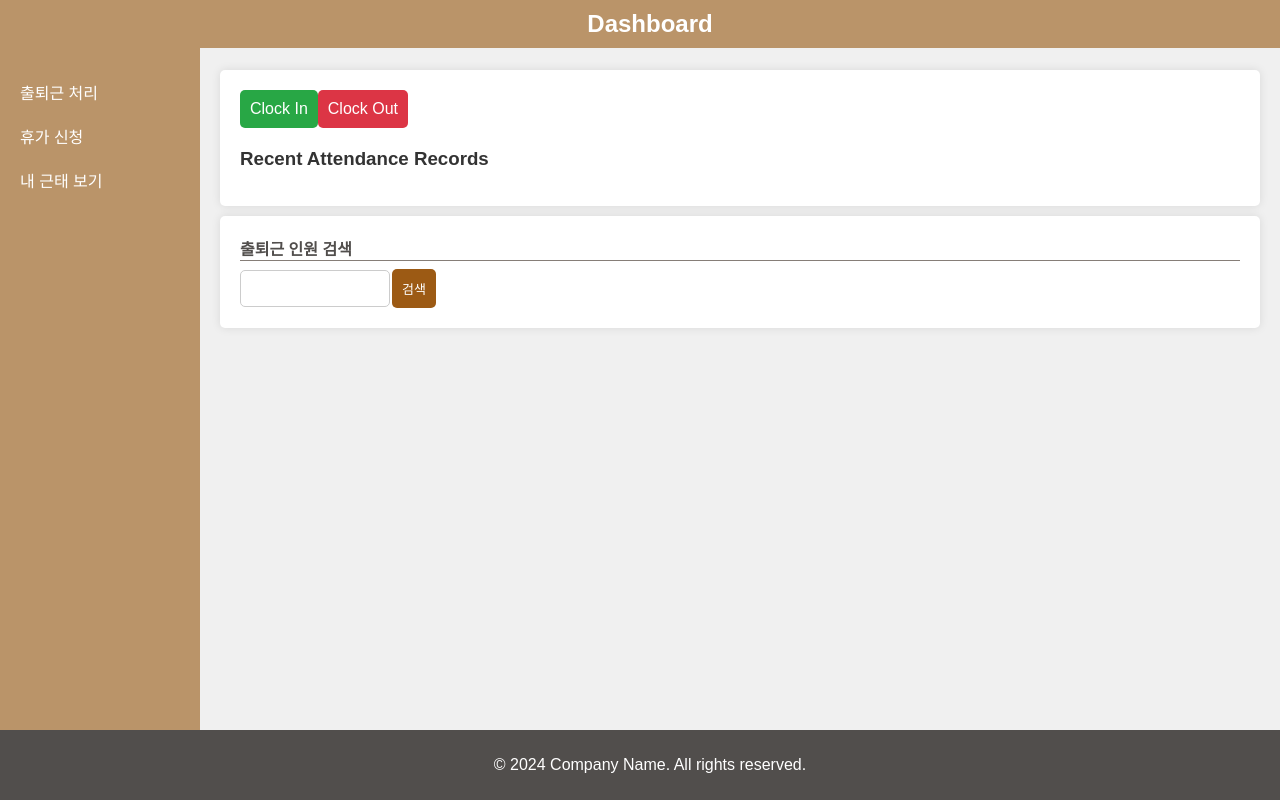
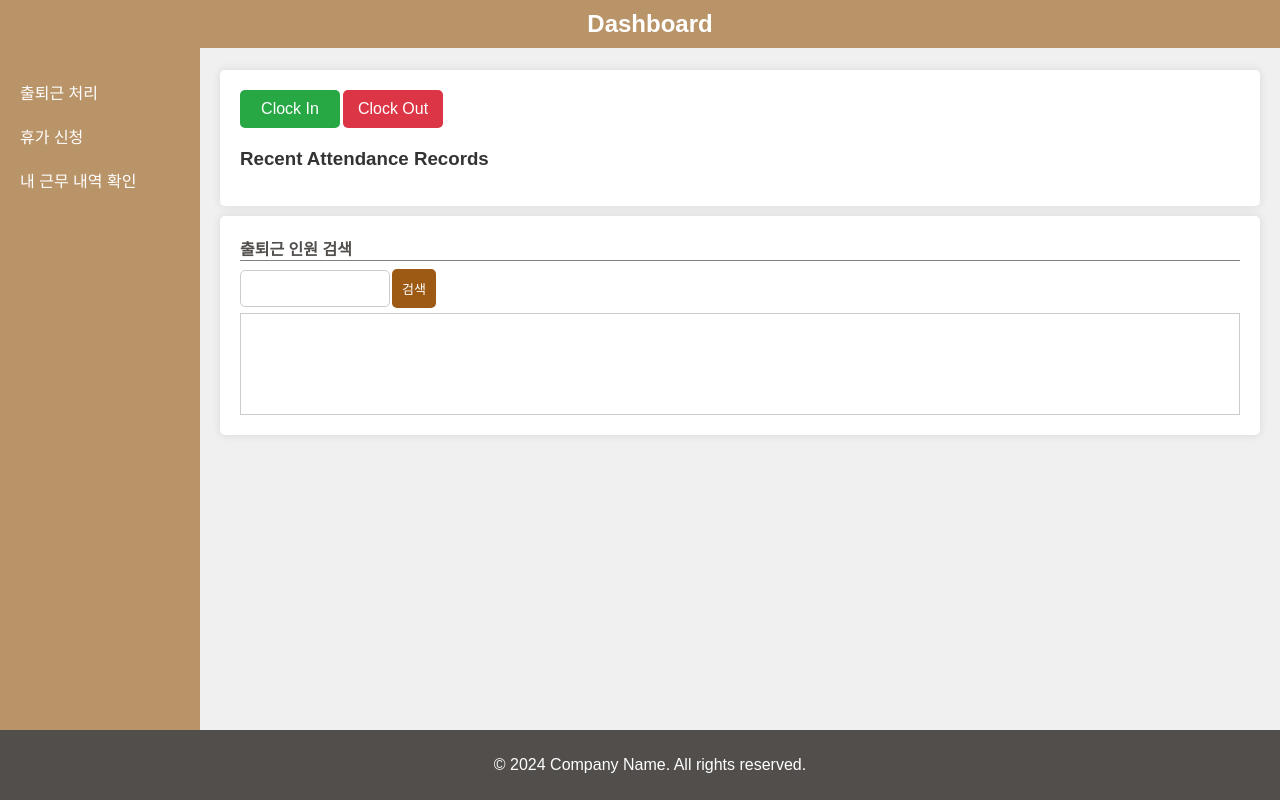
Before and after one commit to jang-sw/Commuting-system-front, a Vue app: page / in a window 1280 px wide. Built offline with nearby package versions, Linux system fonts and the light colour scheme.

Commit message:
라우터 설정 등

```diff
--- /dev/null
+++ b/src/components/Error.vue
@@ -0,0 +1,12 @@
+<template>
+    <div>
+      <h1>Something Wrong :(</h1>
+      <p>There seems to be an error. Please try again later or contact support.</p>
+    </div>
+  </template>
+
+  <script lang="ts">
+    export default {
+        name: 'ErrorComponent',
+    };
+  </script>
--- a/src/components/layouts/Header.vue
+++ b/src/components/layouts/Header.vue
@@ -1,13 +1,15 @@
 <template>
     <header>
         <button class="hamburger" id="hamburger" @click="toggleMenu()">&#9776;</button>
-        <h2>Dashboard</h2>
+        <h2 @click="navigateTo('/')"><span>Dashboard</span></h2>
         <div id="currentDateTime"></div>
     </header>
 </template>
 
 <script lang="ts">
-    export default {
+    import { defineComponent } from 'vue';
+
+    export default defineComponent({
         name: 'HeaderComponent',
         data(){
             return {
@@ -23,9 +25,12 @@
 				} else {
 					sidebar!.style.transform = 'translateX(0px)';
 				}
+            },
+            navigateTo(path: string) {
+                this.$router.push(path);
             }
         }
-    }
+    });
 </script>
 <style>
 @import "../../css/HeaderStyle.css";
--- a/src/components/layouts/Menu.vue
+++ b/src/components/layouts/Menu.vue
@@ -1,24 +1,28 @@
 <template>
     <nav class="sidebar" id="sidebar">
-        <ul>
-            <li><a href="#">출퇴근 처리</a></li>
-            <li><a href="#">휴가 신청</a></li>
-            <li><a href="#">내 근태 보기</a></li>
-        </ul>
+      <ul>
+        <li @click="navigateTo('/')">출퇴근 처리</li>
+        <li @click="navigateTo('/leave')">휴가 신청</li>
+        <li @click="navigateTo('/history')">내 근무 내역 확인</li>
+      </ul>
     </nav>
-</template>
+  </template>
 
 <script lang="ts">
-    export default {
+    import { defineComponent } from 'vue';
+
+    export default defineComponent({
         name: 'MenuComponent',
-        data(){
-            return {
-
+        data() {
+            return {};
+        },
+        methods: {
+            navigateTo(path: string) {
+                this.$router.push(path);
             }
-        },
-
-    }
+        }
+    });
 </script>
 <style>
-@import "../../css/MenuStyle.css";
+    @import "../../css/MenuStyle.css";
 </style>
--- /dev/null
+++ b/src/components/sections/History.vue
@@ -0,0 +1,21 @@
+<template>
+    <div>근무내역</div>
+</template>
+
+<script lang="ts">
+    import { defineComponent } from 'vue';
+
+    export default defineComponent({
+        name: 'HistoryComponent',
+        data(){
+            return {
+
+            }
+        },
+        methods: {
+
+        }
+    });
+</script>
+<style>
+</style>
--- /dev/null
+++ b/src/components/sections/Leave.vue
@@ -0,0 +1,21 @@
+<template>
+    <div>휴가신청</div>
+</template>
+
+<script lang="ts">
+    import { defineComponent } from 'vue';
+
+    export default defineComponent({
+        name: 'LeaveComponent',
+        data(){
+            return {
+
+            }
+        },
+        methods: {
+
+        }
+    });
+</script>
+<style>
+</style>
--- a/src/components/sections/Main.vue
+++ b/src/components/sections/Main.vue
@@ -17,6 +17,9 @@
                 <input type="text"/>
                 <button class="search-btn"> 검색 </button>
             </div>
+            <div class="search-result">
+
+            </div>
         </div>
     </main>
 </template>
--- a/src/css/HeaderStyle.css
+++ b/src/css/HeaderStyle.css
@@ -9,8 +9,11 @@ header {
 
 header h2 {
     margin: 0;
+
 }
-
+header h2 span{
+    cursor: pointer;
+}
 .hamburger {
     position: absolute;
     left: 10px;
--- a/src/css/LoginFormStyle.css
+++ b/src/css/LoginFormStyle.css
@@ -56,7 +56,7 @@ button {
 }
 
 button:hover {
-    background-color: #002080;
+    background-color: #5f3100;
 }
 
 #error-message {
--- a/src/css/MainStyle.css
+++ b/src/css/MainStyle.css
@@ -27,11 +27,20 @@ button {
 .clock-in {
     background-color: #28a745;
     color: white;
+    width: 100px;
+    margin-right: 3px;
 }
-
+.clock-in:hover {
+    background-color: #005013;
+}
 .clock-out {
     background-color: #dc3545;
     color: white;
+    width: 100px;
+}
+.clock-out:hover {
+    background-color: #75000c;
+
 }
 
 .records h3 {
--- a/src/css/MenuStyle.css
+++ b/src/css/MenuStyle.css
@@ -28,9 +28,6 @@
 
 .sidebar li {
     margin: 0;
-}
-
-.sidebar a {
     color: white;
     text-decoration: none;
     display: block;
@@ -39,9 +36,21 @@
     box-sizing: border-box;
     border-radius: 0;
     transition: background-color 0.3s, transform 0.3s;
+    cursor: pointer;
 }
 
-.sidebar a:hover {
+/* .sidebar a {
+    color: white;
+    text-decoration: none;
+    display: block;
+    padding: 10px 20px;
+    width: 100%;
+    box-sizing: border-box;
+    border-radius: 0;
+    transition: background-color 0.3s, transform 0.3s;
+} */
+
+.sidebar li:hover {
     background-color: #a77031;
     transform: scaleY(1.1);
 }
--- a/src/router/router.ts
+++ b/src/router/router.ts
@@ -1,21 +1,40 @@
 import Main from '@/components/sections/Main.vue';
+import Leave from '@/components/sections/Leave.vue';
+import History from '@/components/sections/History.vue';
+
 import Login from '@/components/Login.vue';
+import Error from '@/components/Error.vue';
 
 import { createWebHistory, createRouter } from 'vue-router';
-
 
 const routes = [
 
     {
         path: '/',
         component: Main,
-        name: 'HelloWorld',
+        name: 'Main',
     },
     {
         path: '/login',
         component: Login,
         name: 'Login',
-        meta: { hideLayout: true}
+        meta: {hideLayout: true}
+    },
+    {
+        path: '/leave',
+        component: Leave,
+        name: 'Leave',
+    },
+    {
+        path: '/history',
+        component: History,
+        name: 'history',
+    },
+    {
+      path: '/:pathMatch(.*)*',  // 모든 경로와 매칭됩니다.
+      component: Error,
+      name: 'Error',
+      meta: {hideLayout: true}
     },
 ];
 
```
